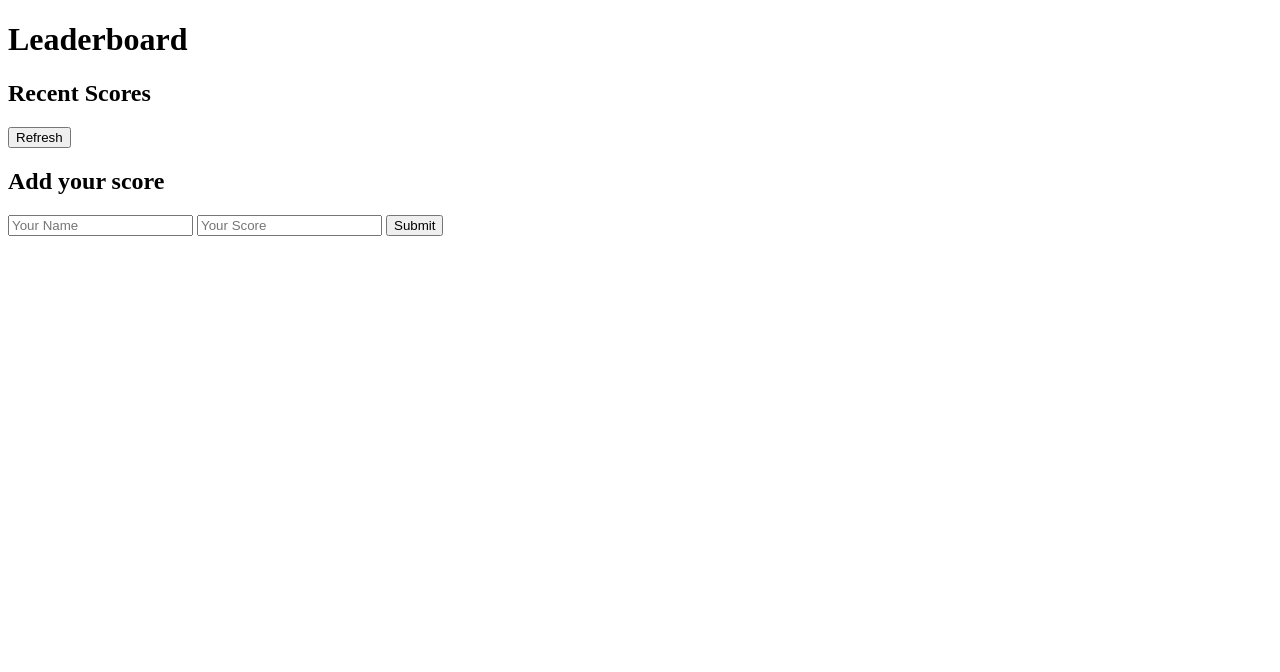
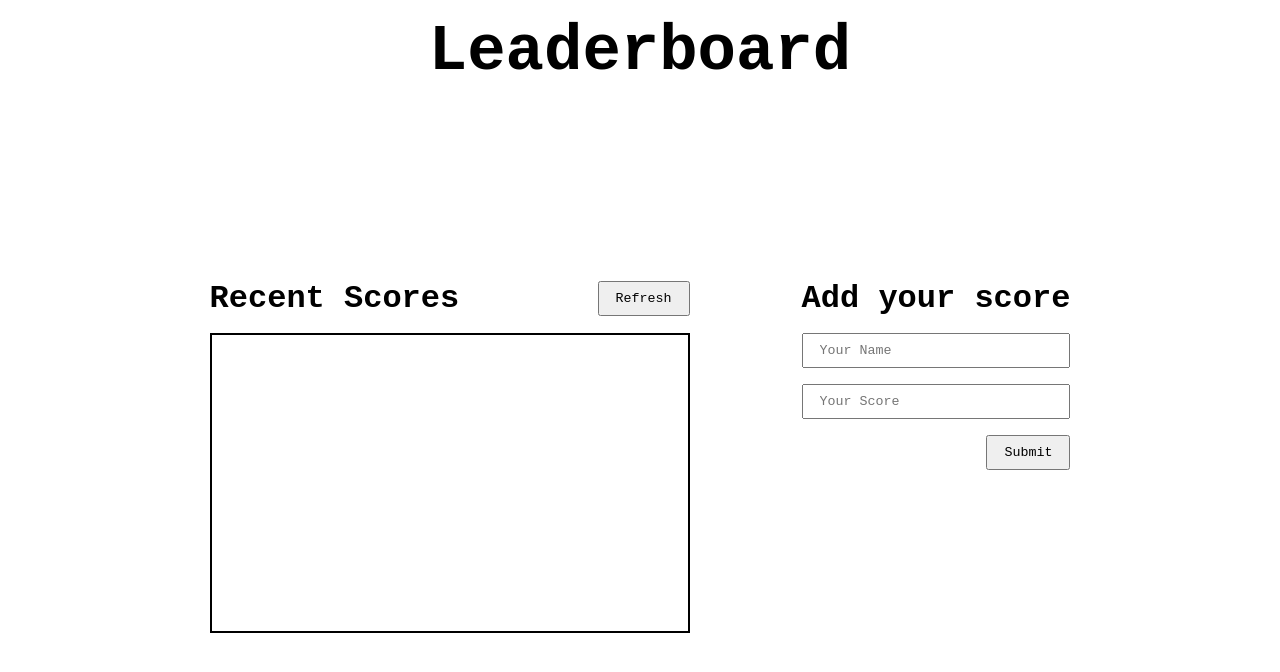
Before and after one commit to jasonfelice/Leaderboard, a website built with webpack: page src/index.html in a window 1280 px wide. Built offline with nearby package versions, Linux system fonts and the light colour scheme.

Commit message:
Style the app: wireframe design

```diff
--- a/src/index.html
+++ b/src/index.html
@@ -21,7 +21,7 @@
             <form action="#">
                 <input type="text" name="name" id="userName" placeholder="Your Name">
                 <input type="text" name="name" id="userScore" placeholder="Your Score">
-                <input type="submit" value="Submit">
+                <button type="submit">Submit</button>
             </form>
         </div>
     </main>
--- a/src/styles/style.css
+++ b/src/styles/style.css
@@ -0,0 +1,72 @@
+* {
+  margin: 0;
+  padding: 0;
+  box-sizing: border-box;
+  font-family: 'Courier New', Courier, monospace;
+}
+
+h1 {
+  font-size: 4rem;
+  text-align: center;
+  padding: 1rem;
+  margin-bottom: 10rem;
+}
+
+h2 {
+  font-size: 2rem;
+  text-align: center;
+}
+
+button {
+  padding: 0.5rem 1rem;
+}
+
+main {
+  display: flex;
+  justify-content: center;
+  gap: 5rem;
+}
+
+.scores {
+    display: flex;
+    flex-direction: column;
+    gap: 1rem;
+    width: 40%;
+}
+
+.scores-header {
+    display: flex;
+    align-items: center;
+    justify-content: space-between;
+    gap: 1rem;
+}
+
+.recent-scores {
+  border: 2px solid #000;
+  width: 100%;
+  min-height: 300px;
+}
+
+main > div {
+  padding: 1rem;
+}
+
+.add-score {
+  display: flex;
+  flex-direction: column;
+  gap: 1rem;
+}
+
+.add-score form {
+  display: flex;
+  flex-direction: column;
+  gap: 1rem;
+}
+
+.add-score form input {
+  padding: 0.5rem 1rem;
+}
+
+.add-score form button {
+  align-self: flex-end;
+}
```
